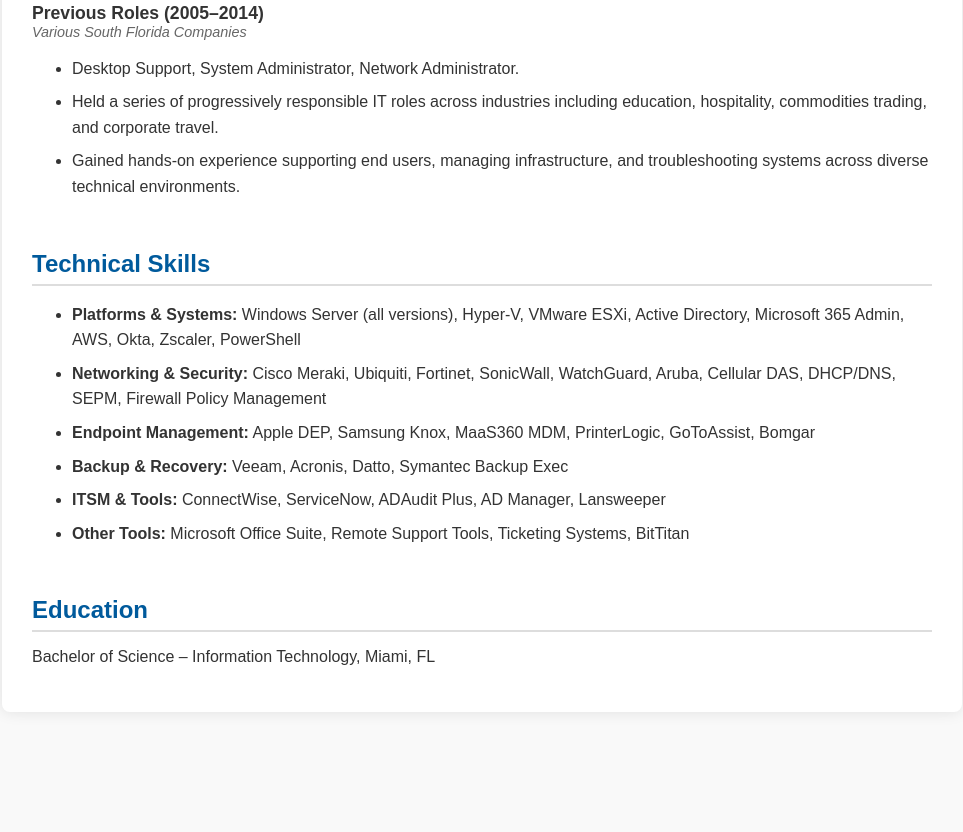
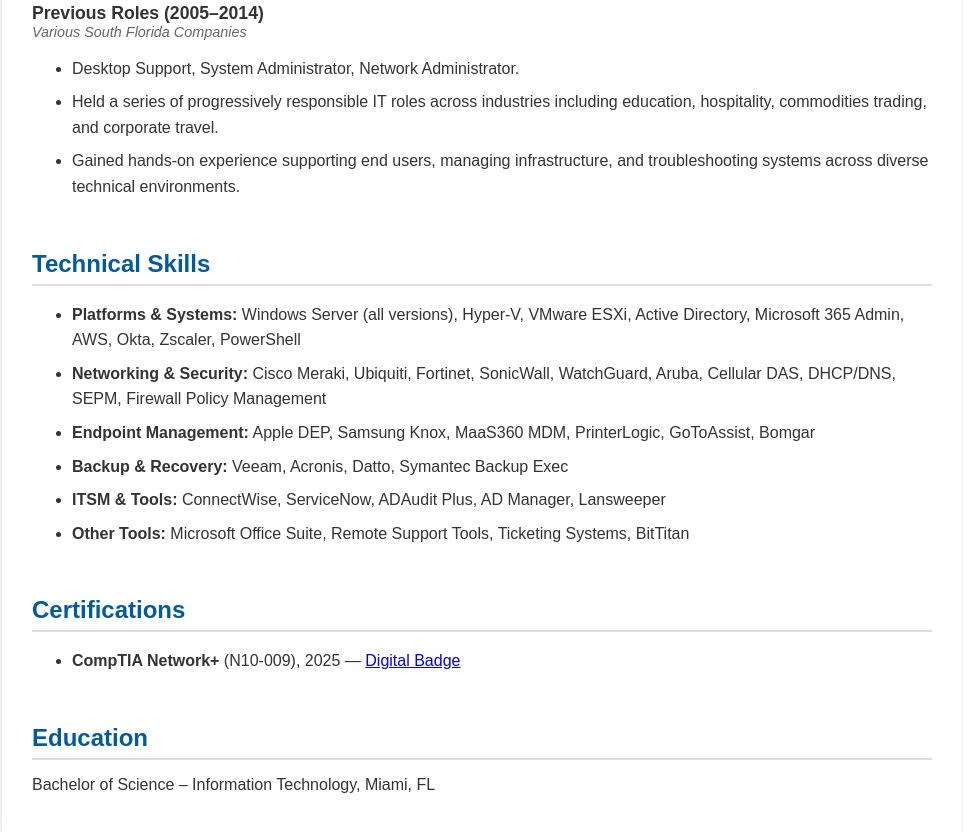
Before and after one commit to ag1network/ailyngonzalez.com, a plain HTML site: page index.html in a window 1280 px wide. Shown: the part 1524-2356 px from the top of the page, without its empty margins (158-1121 px from the left). Before the commit the page ends 2256 px from the top, so only its background shows below. Drawn offline with Linux system fonts and the light colour scheme.

Commit message:
Add Credly digiital badge Update index.html

```diff
--- a/index.html
+++ b/index.html
@@ -314,6 +314,23 @@
       </ul>
     </section>
 
+    <!-- New Certifications Section -->
+    <section>
+      <h2>Certifications</h2>
+      <ul class="cert-list">
+        <li>
+          <strong>CompTIA Network+</strong> (N10-009), 2025 —
+          <a href="https://www.credly.com/badges/32f9db9d-5304-4ea8-86d8-ffa71082f618/public_url" target="_blank" rel="noopener">Digital Badge</a>
+        </li>
+        <!-- Add more as you earn them:
+        <li>
+          <strong>CompTIA Security+</strong> (SY0-701), 2024 —
+          <a href="YOUR-SECURITY-PLUS-CREDLY-LINK" target="_blank" rel="noopener">Digital Badge</a>
+        </li>
+        -->
+      </ul>
+    </section>
+
     <section>
       <h2>Education</h2>
       <p>Bachelor of Science – Information Technology, Miami, FL</p>
```
